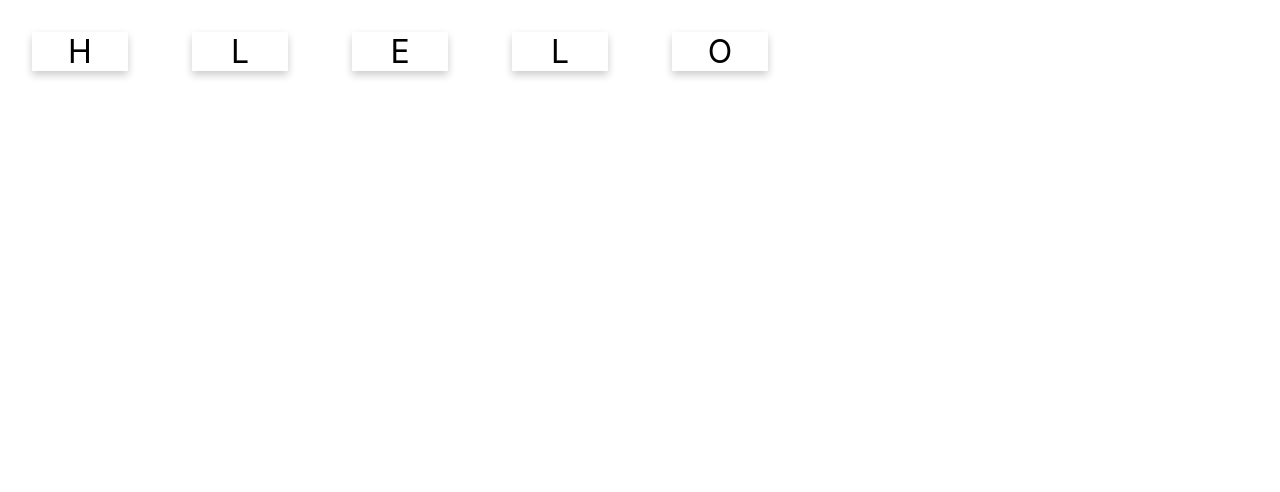
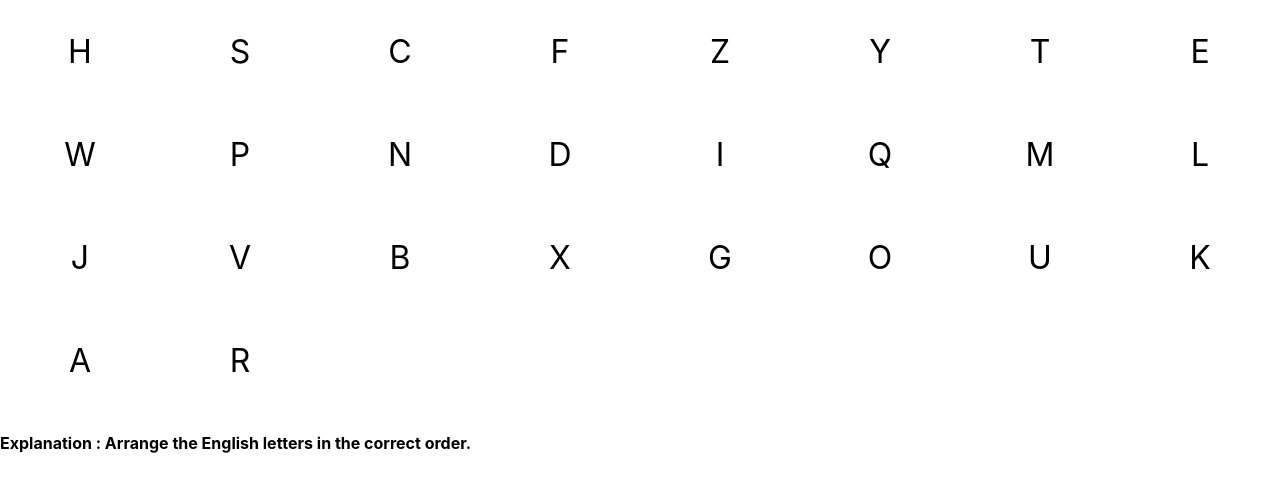
Before and after one commit to first9744/lab-react, a React (Create React App) app: page / in a window 1280 px wide. Shown: the top 492 px of the page. Built offline with nearby package versions, Linux system fonts and the light colour scheme.

Commit message:
Assignment 7.1

```diff
--- a/src/App.css
+++ b/src/App.css
@@ -3,12 +3,12 @@
   text-align: center;
   width: 3em;
   font-size: 2em;
-  box-shadow: 0 4px 8px 0 rgba(0,0,0,0.2);
+  box-shadow: 0 2px px 0 rgba(0,0,0,0.2);
   margin: 1em;
   user-select: none;
  }
 
  .activeCard{
   color: red;
-  background: pink;
+  background: rgb(176, 243, 171);
  }
--- a/src/App.js
+++ b/src/App.js
@@ -2,13 +2,19 @@ import React from 'react';
 import './App.css';
 import WordCard from './WordCard';
 
-const word = "Hello";
+const word = "ABCDEFGHIJKLMNOPQRSTUVWXYZ";
+const changeword = () => {
+  const word2 = word;
+}
+
 function App() {
   return (
     <div>
-
       <WordCard value={word}/>
+      <h4>Explanation : Arrange the English letters in the correct order.</h4>
     </div>
   );
 }
+
+
 export default App;
--- a/src/WordCard.js
+++ b/src/WordCard.js
@@ -26,7 +26,7 @@ export default function WordCard(props){
 
         if(guess.length == state.word.length){
             if(guess == state.word){
-                console.log('yeah')
+                console.log('yeah!!')
                 setState({...state, completed: true})
             }else{
                 console.log('reset, next attemp')
```
Also changed, not shown: 1 other file (tests, documents, lock files or other folders).
